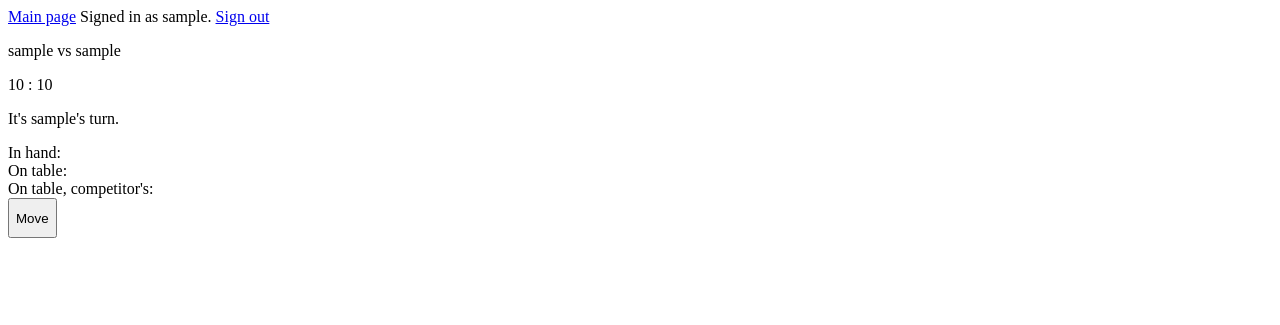
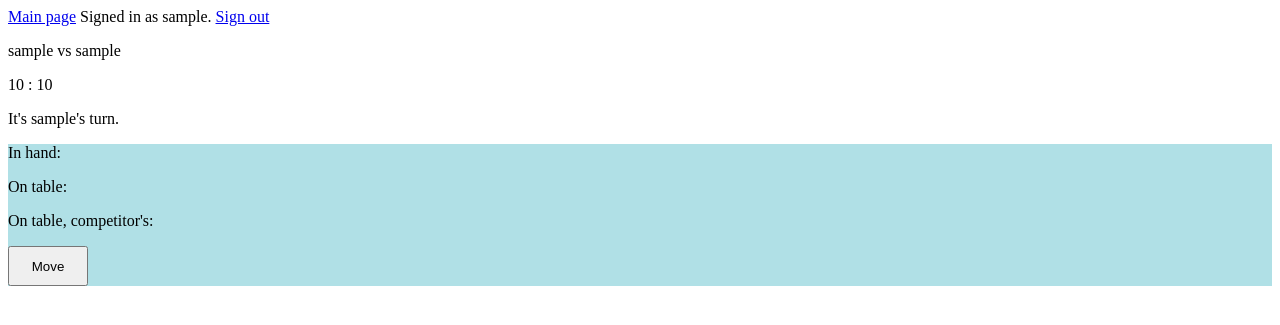
Before and after one commit to Chocimier/regame, a Django app: page /match/1 in a window 1280 px wide. Shown: the top 325 px of the page. Run offline with Django 3.2, Linux system fonts and the light colour scheme; a user stored in the database is signed in; tables that the repository leaves empty hold one stand-in row (values such as "Sample post").

Commit message:
Visual improvements

```diff
--- a/regame/static/regame/style.css
+++ b/regame/static/regame/style.css
@@ -20,5 +20,11 @@
 }
 
 [type="submit"] {
-	min-height: 2.5rem;
+	min-height: 3em;
+	min-width: 6em;
 }
+
+.active {
+	background: powderblue;
+	color: black;
+}
--- a/regame/templates/regame/match.html
+++ b/regame/templates/regame/match.html
@@ -1,6 +1,11 @@
 {% extends "regame/base.html" %}
 
-{% block title %}{{ competitor.username }} vs {{ player.username }} match{% endblock %}
+{% block title %}
+{% if player == match.current %}
+[*]
+{% endif %}
+{{ competitor.username }} vs {{ player.username }} match
+{% endblock %}
 
 {% block head_tags %}
 {% if reloading %}
@@ -19,10 +24,10 @@
 <p>The match ended.</p>
 {% endif %}
 
-<form method="post" action="{{ actionurl }}">
+<form method="post" action="{{ actionurl }}" class="{% if player == match.current %}active{% endif %}">
 {% csrf_token %}
 <div>
-In hand:
+<p>In hand:</p>
 {% for cardpair in ownhandcards %}
 <label class="cardslot">
 {% include "regame/card.html" with card=cardpair.card.card only %}
@@ -33,7 +38,7 @@ In hand:
 </div>
 
 <div>
-On table:
+<p>On table:</p>
 {% for cardpair in owntablecards %}
 <label class="cardslot">
 {% include "regame/card.html" with card=cardpair.card.card only %}
@@ -46,7 +51,7 @@ On table:
 </div>
 
 <div>
-On table, competitor's:
+<p>On table, competitor's:</p>
 {% for cardpair in competitortablecards %}
 <label class="cardslot">
 {% if cardpair.card.card %}
@@ -58,11 +63,13 @@ On table, competitor's:
 {% endfor %}
 </div>
 
+{%if actionurl %}
 <input type="submit" value="Move" />
+{% endif %}
 
 {% if yourremovedcard or competitorsremovedcard %}
 <div>
-Recently removed cards:
+<p>Recently removed cards:</p>
 {% if yourremovedcard %}
 <div class="cardslot">
 Your:<br/>
--- a/regame/views.py
+++ b/regame/views.py
@@ -100,7 +100,7 @@ def main(request):
     player = request.user
     if player.is_authenticated:
         matchlinks = [ {'match': i, 'competitor': competitor(i, player)}
-            for i in Match.objects.filter(Q(player1=player) | Q(player2=player))]
+            for i in Match.objects.filter(Q(player1=player) | Q(player2=player), active=True).order_by('-pk')]
     else:
         matchlinks = []
     context = {
```
